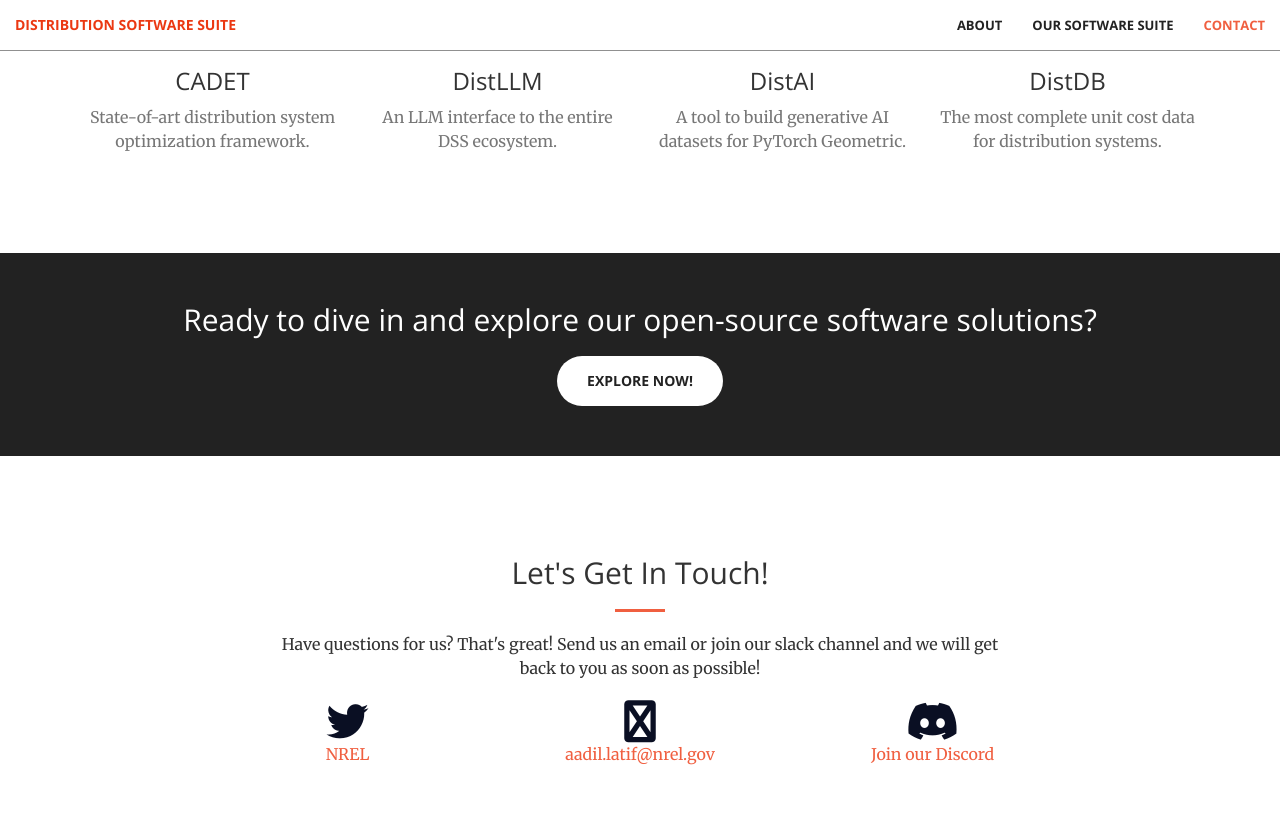
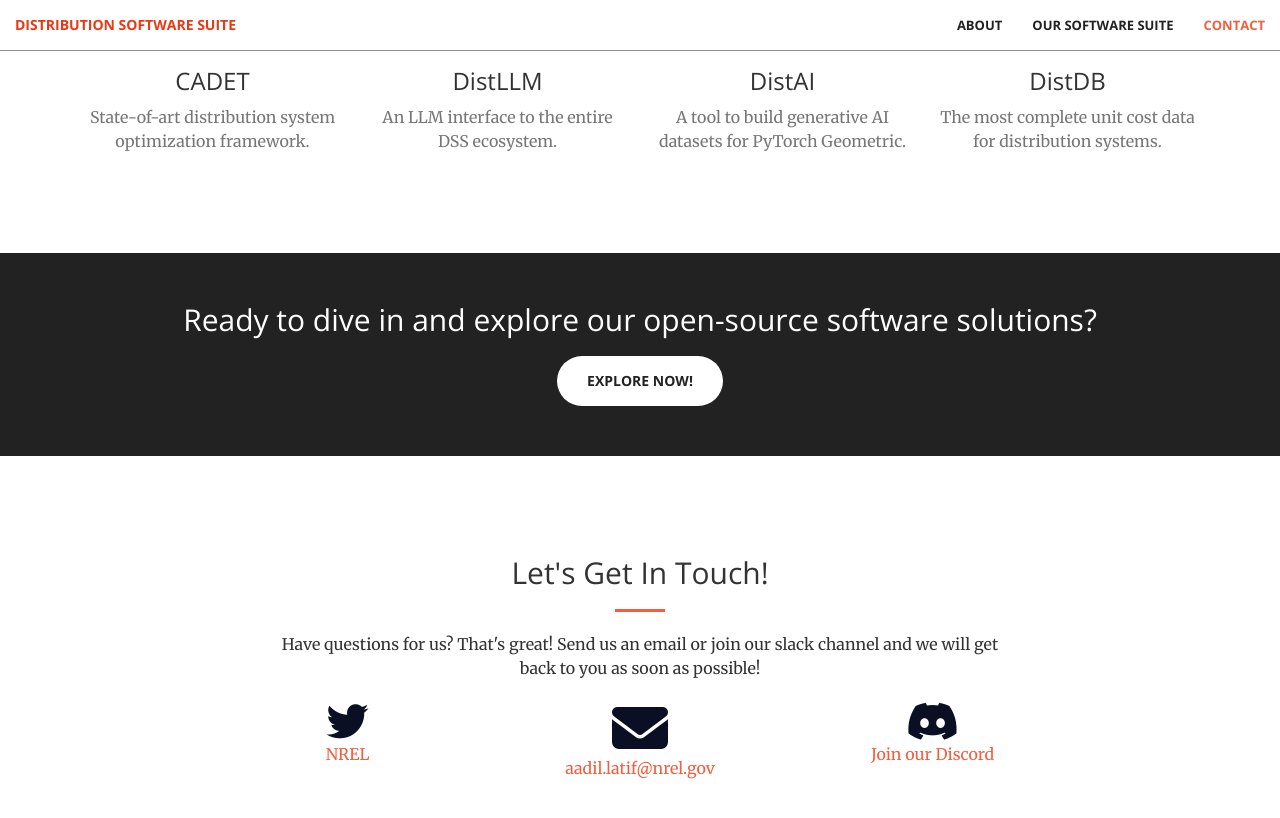
Before and after one commit to NREL-Distribution-Suites/distribution_software_suite, a Jekyll site: the page built from index.html, in a window 1280 px wide and 900 px high, scrolled down 2043 px. Shown: the top 818 px of the window. Built offline with Jekyll 4.4.1, drawn with Linux system fonts in a browser that asks for light colours.

Commit message:
Update contact.html

```diff
--- a/_includes/contact.html
+++ b/_includes/contact.html
@@ -14,7 +14,7 @@
         </div>
         <div class="col-lg-2 col-lg-offset-1 text-center">
             <a href="mailto:{{ site.email }}">
-            <i class="fab fa-envelope-o fa-3x wow bounceIn" data-wow-delay=".1s" style="color: #0A0F23;"></i>
+            <i class="fa fa-envelope-o fa-3x wow bounceIn" data-wow-delay=".1s" style="color: #0A0F23;"></i>
                 <p>{{ site.email }}</p>
             </a>
         </div>
```
